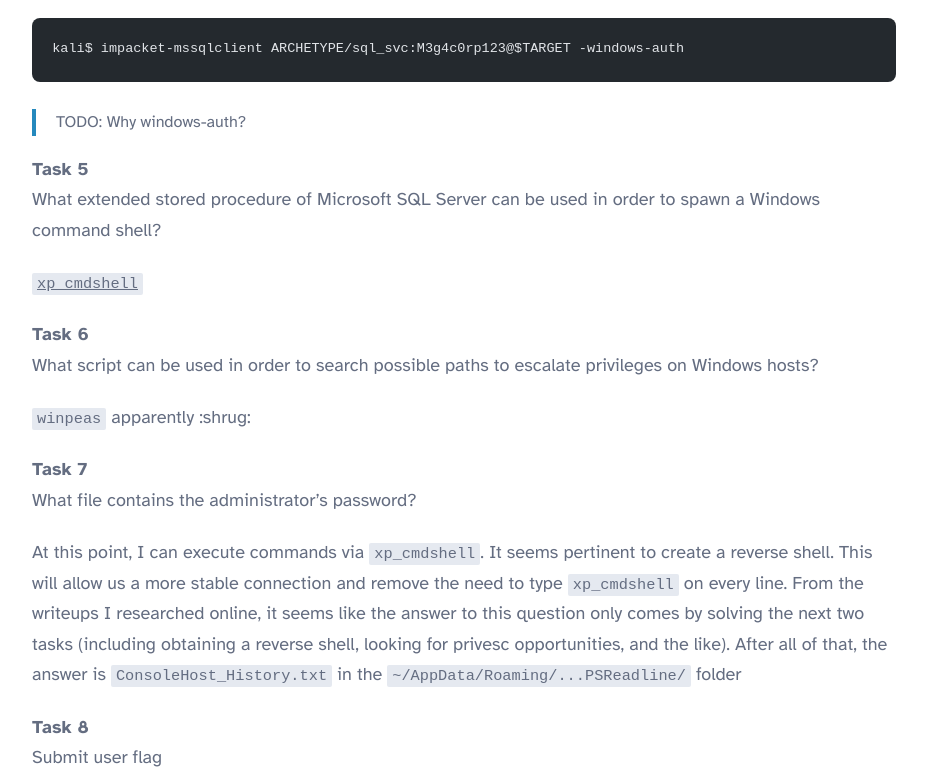
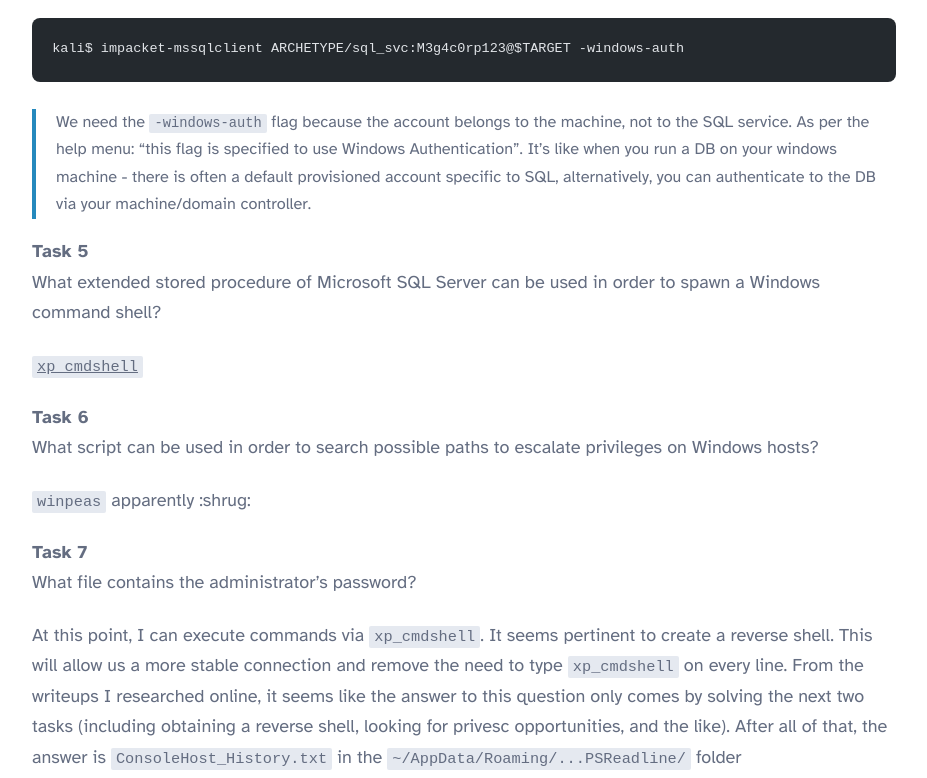
Before and after one commit to benmeller/security-journey, an Astro site: page /blog/htb-starting-point/tier-2 in a window 1280 px wide. Shown: the part 3203-3981 px from the top of the page, without its empty margins (158-1085 px from the left). Built offline with nearby package versions, Linux system fonts and the light colour scheme; Astro itself is replaced by a stand-in of ours; code samples lack their colours; no server answers.

Commit message:
Archetype -windows-auth update

````diff
--- a/src/content/blog/htb-starting-point/tier-2.md
+++ b/src/content/blog/htb-starting-point/tier-2.md
@@ -95,7 +95,7 @@ Impacket is designed to deal with network packets, "providing low-level programm
 kali$ impacket-mssqlclient ARCHETYPE/sql_svc:M3g4c0rp123@$TARGET -windows-auth
 ```
 
-> TODO: Why windows-auth?
+> We need the `-windows-auth` flag because the account belongs to the machine, not to the SQL service. As per the help menu: "this flag is specified to use Windows Authentication". It's like when you run a DB on your windows machine - there is often a default provisioned account specific to SQL, alternatively, you can authenticate to the DB via your machine/domain controller.
 
 **Task 5**
 What extended stored procedure of Microsoft SQL Server can be used in order to spawn a Windows command shell?
@@ -143,8 +143,6 @@ C:\Users\sql_svc\Downloads> .\winPEASx64.exe
 
 Looking through the output of winPEAS, we can take a look for anything interesting that we could easily leverage. Unfortunately for me, unlike the writeup for the box, winPEAS did not suggest the `ConsoleHost_History.txt` file. In any case, looking at the file, we find some credentials, as seen below. To gain admin, we can use the `runas` command
 
-TODO: more research on ConsoleHost_History.txt fle
-
 ```cmd
 C:\Users\sql_svc\AppData\Roaming\Microsoft\Windows\PowerShell\PSReadLine>type ConsoleHost_history.txt
 net.exe use T: \\Archetype\backups /user:administrator MEGACORP_4dm1n!!
````
